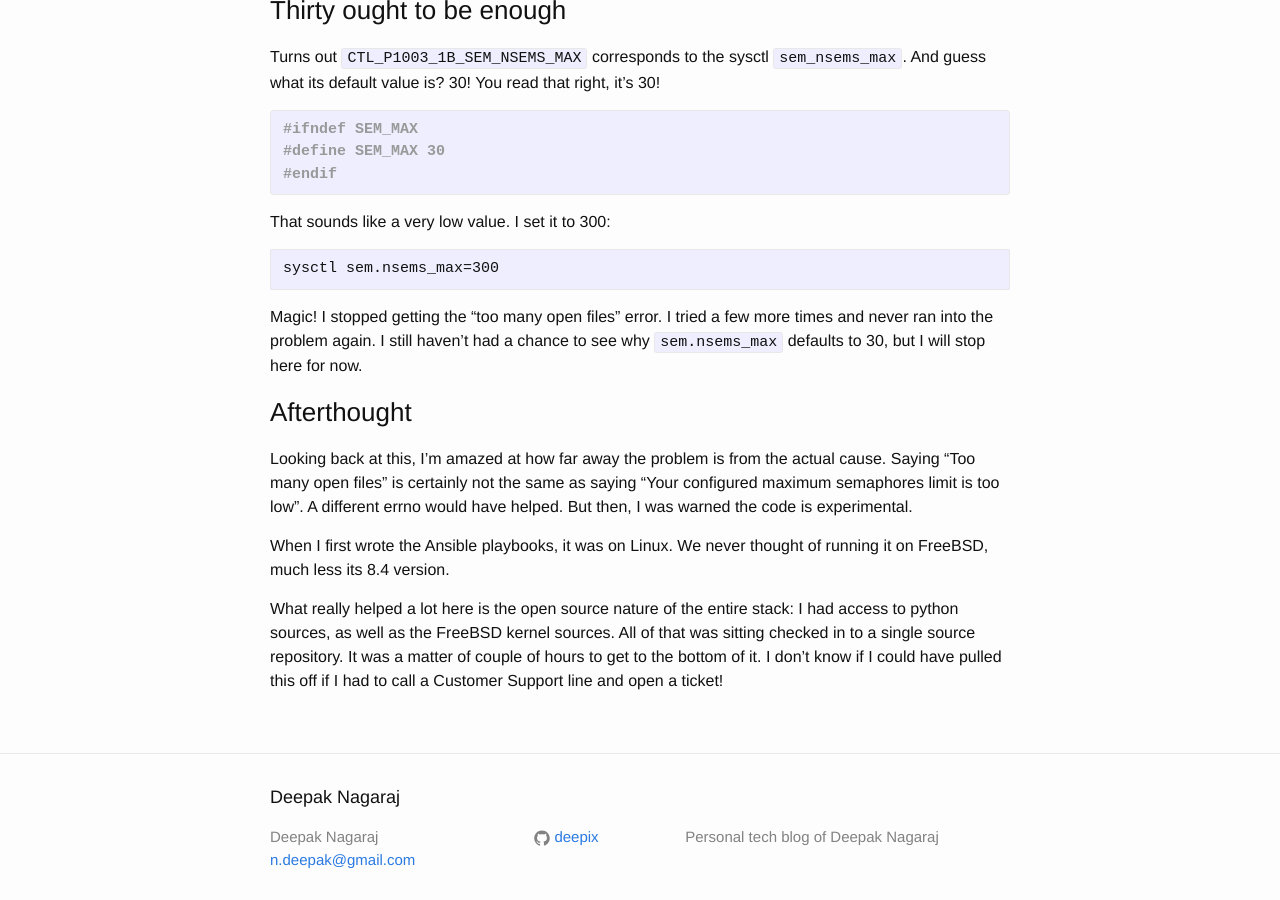
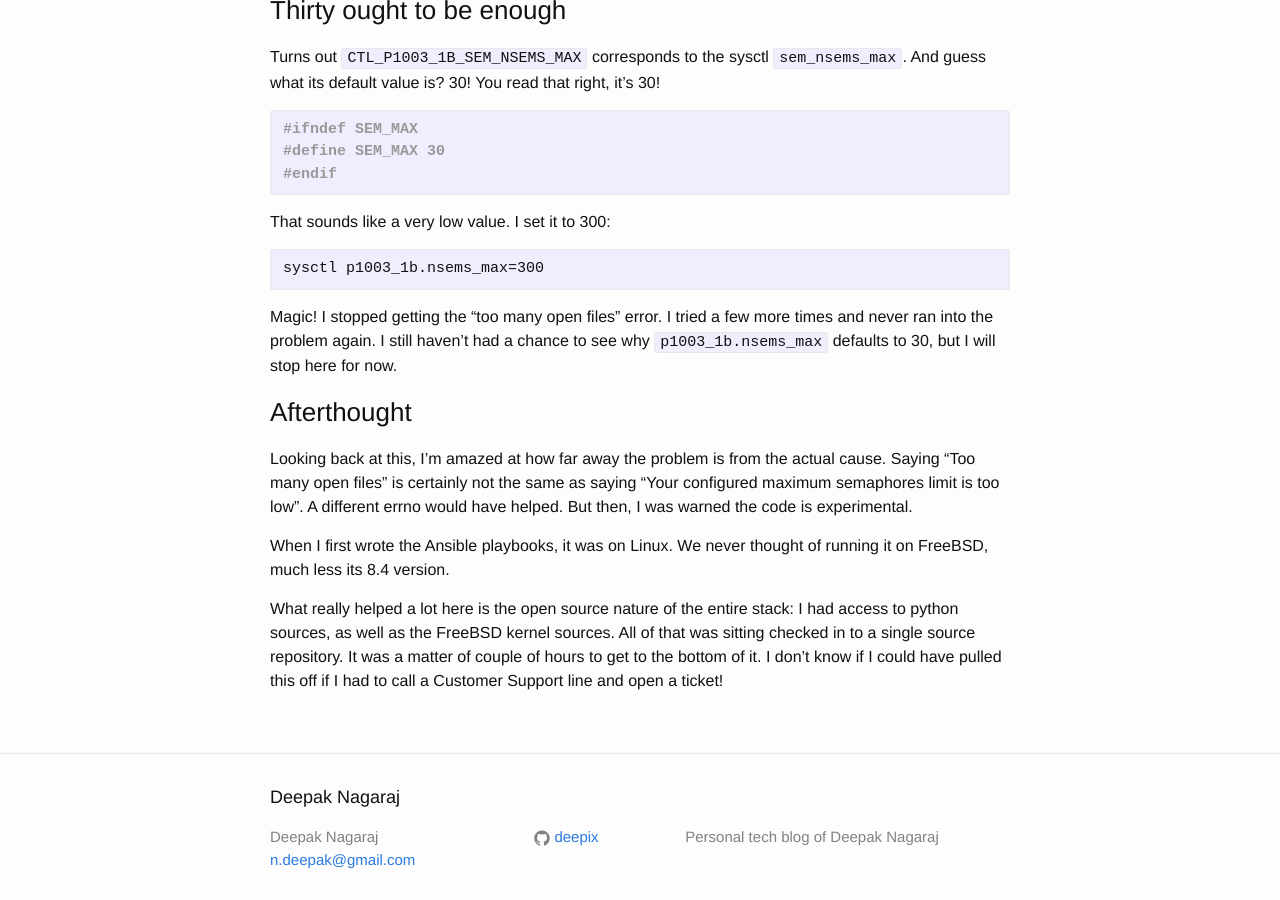
Before and after one commit to deepix/deepix.github.io, a Jekyll site: the page built from _posts/2016-05-21-enfile.markdown, in a window 1280 px wide and 900 px high, scrolled down 2306 px. Built offline with Jekyll 4.4.1, drawn with Linux system fonts in a browser that asks for light colours.

Commit message:
fix sysctl: starts with p1003_1b

````diff
--- a/_posts/2016-05-21-enfile.markdown
+++ b/_posts/2016-05-21-enfile.markdown
@@ -105,10 +105,12 @@ Turns out `CTL_P1003_1B_SEM_NSEMS_MAX` corresponds to the sysctl `sem_nsems_max`
 
 That sounds like a very low value.  I set it to 300:
 ```
-sysctl sem.nsems_max=300
+sysctl p1003_1b.nsems_max=300
 ```
 
-Magic!  I stopped getting the "too many open files" error.  I tried a few more times and never ran into the problem again.  I still haven't had a chance to see why `sem.nsems_max` defaults to 30, but I will stop here for now.
+Magic!  I stopped getting the "too many open files" error.  I tried a
+few more times and never ran into the problem again.  I still haven't
+had a chance to see why `p1003_1b.nsems_max` defaults to 30, but I will stop here for now.
 
 ### Afterthought
 
````
